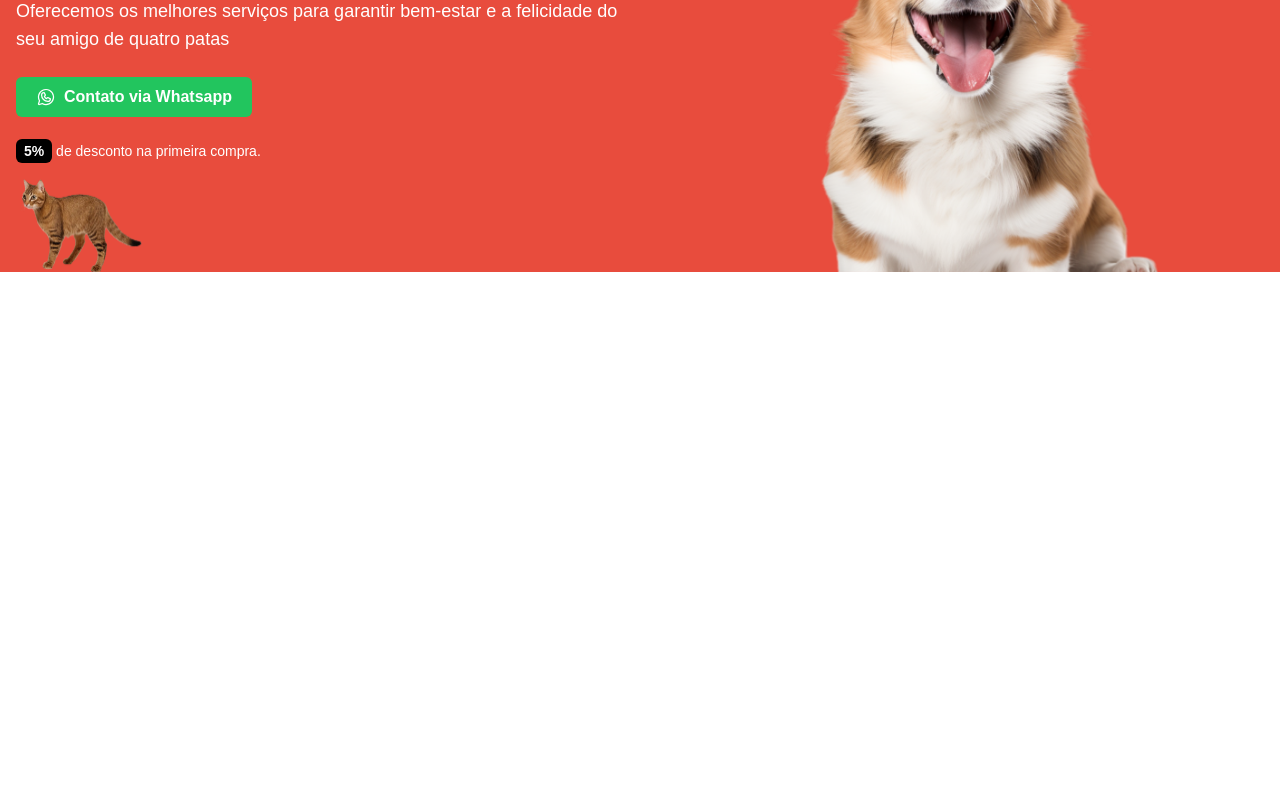
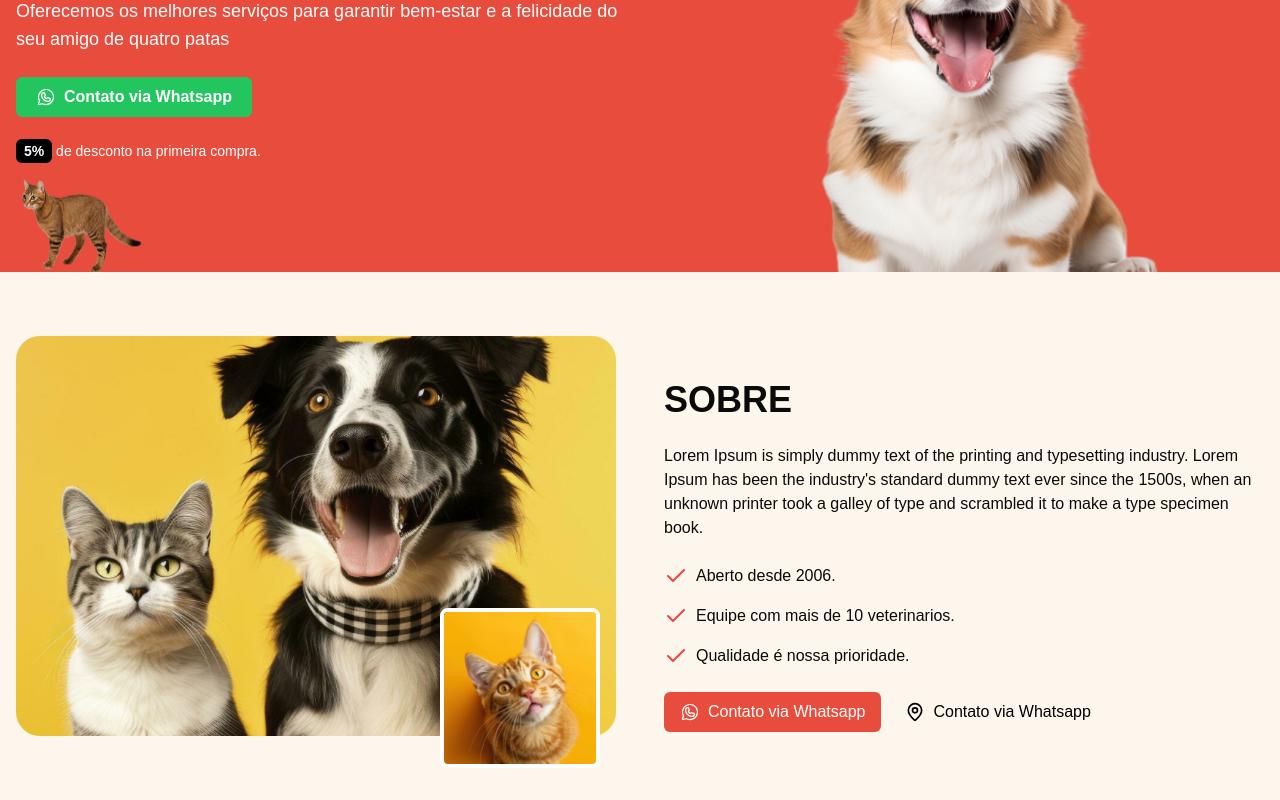
Before and after one commit to TioHadess/landing-page-pets, a Next.js app: page / in a window 1280 px wide. Shown: the part 235-1035 px from the top of the page. Before the commit the page ends 800 px from the top, so only its background shows below. Built offline with nearby package versions, Linux system fonts and the light colour scheme.

Commit message:
About update

```diff
--- /dev/null
+++ b/src/app/_components/about.tsx
@@ -0,0 +1,85 @@
+import Image from "next/image"
+import aboutImg1 from "../../../public/about-1.png"
+import aboutImg2 from "../../../public/about-2.png"
+import {MapPin, Check } from "lucide-react"
+import {WhatsappLogo } from "@phosphor-icons/react/dist/ssr"
+
+export function About() {
+    return(
+        <section className=" bg-[#FDF6ec] py-16">
+            <div className="container px-4 mx-auto">
+
+                <div className="grid grid-cols-1 lg:grid-cols-2 gap-12 items-center">
+
+                    <div className="relative">
+
+                        <div className="relative w-full h-[400px] rounded-3xl overflow-hidden">
+                            <Image
+                            src={aboutImg1}
+                            alt="gatin e cachorro"
+                            fill
+                            quality={100}
+                            className=" object-cover hover:scale-110 duration-300"
+                            priority
+                            />
+                        </div>
+
+                        <div className=" absolute w-40 h-40 right-4 -bottom-8 border-4 overflow-hidden rounded-lg border-white">
+                            <Image
+                            src={aboutImg2}
+                            alt="gatin laranja"
+                            fill
+                            quality={100}
+                            priority
+                            />
+                        </div>
+
+                    </div>
+
+                    <div className=" space-y-6 mt-10">
+                        <h2 className=" text-4xl font-bold">SOBRE</h2>
+                        <p>
+                            Lorem Ipsum is simply dummy text of the printing and typesetting industry. Lorem Ipsum has been the industry's standard dummy text ever since the 1500s, when an unknown printer took a galley of type and scrambled it to make a type specimen book.
+                        </p>
+
+                        <ul className="space-y-4">
+                            <li className="flex items-center gap-2">
+                                <Check className=" text-red-500"/>
+                                Aberto desde 2006.
+                            </li>
+                            <li className="flex items-center gap-2">
+                                <Check className=" text-red-500"/>
+                                Equipe com mais de 10 veterinarios.
+                            </li>
+                            <li className="flex items-center gap-2">
+                                <Check className=" text-red-500"/>
+                                Qualidade é nossa prioridade.
+                            </li>
+                        </ul>
+
+                        <div className="flex gap-2">
+                            <a
+                            href="#"
+                            className="bg-[#E84C3D] text-white flex items-center justify-center w-fit gap-2 px-4 py-2 rounded-md"
+                            >
+                                <WhatsappLogo className="w-5 h-5 text-white"/>
+                                Contato via Whatsapp
+                            </a>
+
+                            <a
+                            href="#"
+                            className=" text-black flex items-center justify-center w-fit gap-2 px-4 py-2 rounded-md"
+                            >
+                                <MapPin className="w-5 h-5 text-black"/>
+                                Contato via Whatsapp
+                            </a>
+                        </div>
+
+                    </div>
+
+                </div>
+
+            </div>
+        </section>
+    )
+}
--- a/src/app/_components/hero.tsx
+++ b/src/app/_components/hero.tsx
@@ -63,7 +63,7 @@
                         <Image
                         src={dogImg}
                         alt='doguinho'
-                        className=' object-contain'
+                        className=' object-contain hover:scale-110 duration-300'
                         fill
                         sizes='(max-width: 768px) 0vw, 50vw'
                         quality={100}
--- a/src/app/page.tsx
+++ b/src/app/page.tsx
@@ -1,7 +1,12 @@
 import { Hero } from "./_components/hero";
+import { About } from "./_components/about";
 
 export default function Home() {
   return(
-    <Hero/>
+    <main>
+      <Hero/>
+      <About/>
+    </main>
+
   )
 }
```
